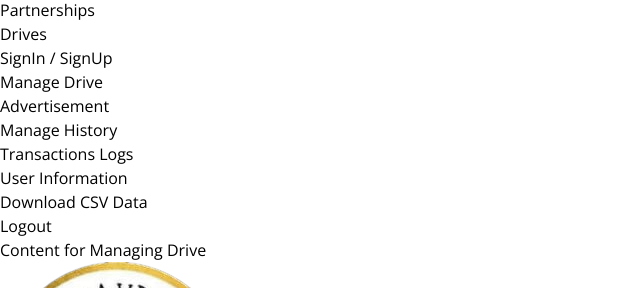
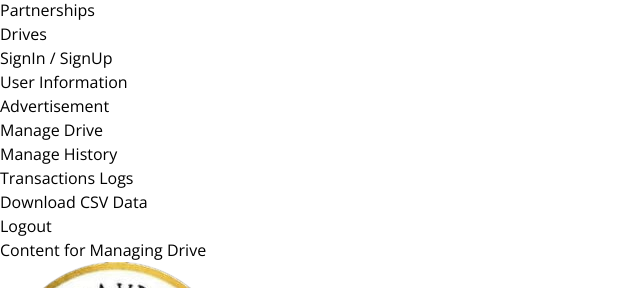
Before and after one commit to vrbalbudhe/Pasadan, a React (Vite) app in the folder Frontend/Pasaydan/: page /admin/dashboard in a window 1280 px wide. Shown: the part 307-595 px from the top of the page, without its empty margins (0-640 px from the left). Built offline with nearby package versions, Linux system fonts and the light colour scheme; no server answers.

Commit message:
some Minor error adjustments

```diff
--- a/Frontend/Pasaydan/package.json
+++ b/Frontend/Pasaydan/package.json
@@ -11,6 +11,7 @@
   },
   "dependencies": {
     "axios": "^1.7.7",
+    "dotenv": "^16.4.5",
     "emailjs-com": "^3.2.0",
     "react": "^18.3.1",
     "react-dom": "^18.3.1",
--- a/Frontend/Pasaydan/src/Admin/AdminDash.jsx
+++ b/Frontend/Pasaydan/src/Admin/AdminDash.jsx
@@ -31,11 +31,11 @@ function AdminDashboard() {
       <div className="w-[20%] h-[100vh] flex justify-center items-center">
         <ul className="w-full h-full flex justify-start pt-10 items-center flex-col gap-2">
           {[
+            "User Information",
+            "Advertisement",
             "Manage Drive",
-            "Advertisement",
             "Manage History",
             "Transactions Logs",
-            "User Information",
             "Download CSV Data",
             "Logout",
           ].map((item) => (
--- a/Frontend/Pasaydan/src/Components/AdvertisementBar.jsx
+++ b/Frontend/Pasaydan/src/Components/AdvertisementBar.jsx
@@ -40,7 +40,7 @@ function AdvertisementBar() {
         {images.map((_, index) => (
           <div
             key={index}
-            className={`w-3 h-3 rounded-full transition-all duration-300 ${
+            className={`w-1 h-1 rounded-full transition-all duration-300 ${
               index === currentImageIndex ? "bg-slate-800" : "bg-gray-400"
             }`}
           ></div>
--- a/Frontend/Pasaydan/src/Contexts/AdminContext.jsx
+++ b/Frontend/Pasaydan/src/Contexts/AdminContext.jsx
@@ -1,3 +1,4 @@
+/* eslint-disable react/prop-types */
 import axios from "axios";
 import { createContext, useContext, useEffect, useState } from "react";
 
```
Also changed, not shown: 2 other files (tests, documents, lock files or other folders).
